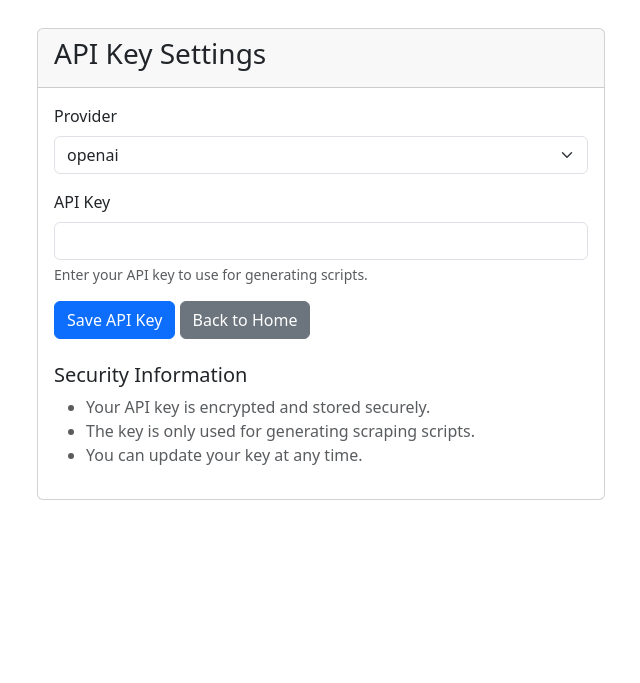
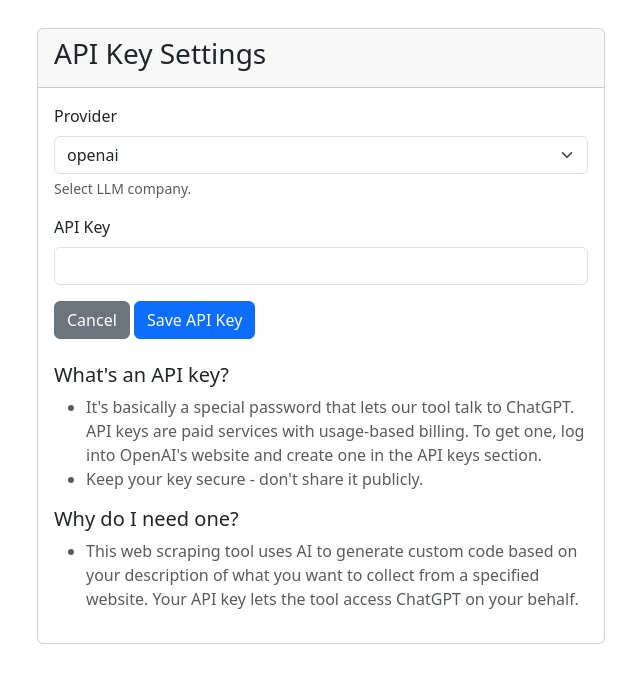
Before and after one commit to cros-nash/ds490, a Django app: page /api-key/ in a window 1280 px wide. Shown: the part 96-779 px from the top of the page, without its empty margins (319-959 px from the left). Run offline with Django 5.2, Linux system fonts and the light colour scheme; the visitor is signed in with stand-in values (Sample User, id 1); data that the repository does not hold is empty; some libraries are stand-ins or nearby versions.

Commit message:
made ui look better

```diff
--- a/frontend/scraper/templates/scraper/api_key.html
+++ b/frontend/scraper/templates/scraper/api_key.html
@@ -16,6 +16,7 @@
                         <label for="id_provider" class="form-label">Provider</label>
                         {{ form.provider.errors }}
                         {{ form.provider|add_class:"form-select" }}
+                        <div class="form-text">Select LLM company.</div>
                     </div>
 
                     <div class="mb-3">
@@ -23,22 +24,26 @@
                         {{ form.key.errors }}
                         {{ form.key|add_class:"form-control" }}
                         {% if form.instance.key %}
-                        <div class="form-text text-success">API key is set. Enter a new key to change it.</div>
+                        <div class="form-text text-success">API key is saved. Enter a new key to change it.</div>
                         {% else %}
-                        <div class="form-text">Enter your API key to use for generating scripts.</div>
                         {% endif %}
                     </div>
 
+                    <a href="{% url 'home' %}" class="btn btn-secondary">Cancel</a>
                     <button type="submit" class="btn btn-primary">Save API Key</button>
-                    <a href="{% url 'home' %}" class="btn btn-secondary">Back to Home</a>
+
                 </form>
 
                 <div class="mt-4">
-                    <h5>Security Information</h5>
+                    <h5>What's an API key?</h5>
                     <ul class="text-muted">
-                        <li>Your API key is encrypted and stored securely.</li>
-                        <li>The key is only used for generating scraping scripts.</li>
-                        <li>You can update your key at any time.</li>
+                        <li>It's basically a special password that lets our tool talk to ChatGPT. API keys are paid services with usage-based billing. To get one, log into OpenAI's website and create one in the API keys section.</li>
+                        <li>Keep your key secure - don't share it publicly.</li>
+                    </ul>
+                    <h5>Why do I need one?</h5>
+                    <ul class="text-muted">
+                        <li>This web scraping tool uses AI to generate custom code based on your description of what you want to collect from a specified website.
+                            Your API key lets the tool access ChatGPT on your behalf.</li>
                     </ul>
                 </div>
             </div>
--- a/frontend/scraper/templates/scraper/edit_project.html
+++ b/frontend/scraper/templates/scraper/edit_project.html
@@ -6,7 +6,6 @@
 <div class="row">
     <div class="col-md-12">
         <h1>Edit Project</h1>
-        <a href="{% url 'project_detail' project.id %}" class="btn btn-secondary mb-3">Back to Project</a>
 
         <form method="post">
             {% csrf_token %}
@@ -39,6 +38,8 @@
                             </div>
                         </div>
                     </div>
+                    <button type="button" class="btn btn-secondary" onclick="window.location.href='{% url 'project_detail' project.id %}'">Cancel</button>
+                    <button type="submit" class="btn btn-primary">Save Changes</button>
                 </div>
 
                 <div class="col-md-4">
@@ -101,7 +102,6 @@
                 </div>
             </div>
 
-            <button type="submit" class="btn btn-primary">Save Changes</button>
         </form>
     </div>
 </div>
--- a/frontend/scraper/templates/scraper/home.html
+++ b/frontend/scraper/templates/scraper/home.html
@@ -9,7 +9,7 @@
 
         {% if not has_api_key %}
             <div class="alert alert-warning">
-                You need to <a href="{% url 'api_key' %}">set up your API key</a> before creating projects.
+                You need to <a href="{% url 'api_key' %}">set up your OpenAI API key</a> to use this tool.
             </div>
         {% endif %}
 
@@ -17,7 +17,7 @@
             <a href="{% url 'create_project' %}" class="btn btn-primary" {% if not has_api_key %}disabled{% endif %}>
                 Create New Project
             </a>
-            <a href="{% url 'api_key' %}" class="btn btn-secondary">
+            <a href="{% url 'api_key' %}" class="btn btn-light">
                 Edit API Key
             </a>
         </div>
--- a/frontend/scraper/templates/scraper/project_detail.html
+++ b/frontend/scraper/templates/scraper/project_detail.html
@@ -6,7 +6,6 @@
 <div class="row">
     <div class="col-md-12">
         <h1>{{ project.name }}</h1>
-        <a href="{% url 'home' %}" class="btn btn-secondary mb-3">Back to Home</a>
 
         <div class="card mb-4">
             <div class="card-header">
@@ -79,7 +78,7 @@
         </div>
 
         <div class="mb-4">
-            <a href="{% url 'generate_script' project.id %}" class="btn btn-primary btn-lg">Generate Scraping Script</a>
+            <a href="{% url 'generate_script' project.id %}" class="btn btn-primary">Generate Scraping Script</a>
         </div>
 
         <div class="card mb-4">
@@ -128,6 +127,7 @@
                 {% endif %}
             </div>
         </div>
+        <a href="{% url 'home' %}" class="btn btn-secondary mb-3">Back to Home</a>
     </div>
 </div>
 {% endblock %}
```
Also changed, not shown: frontend/scraper/templates/scraper/execution_status.html (+3 -7 lines).
